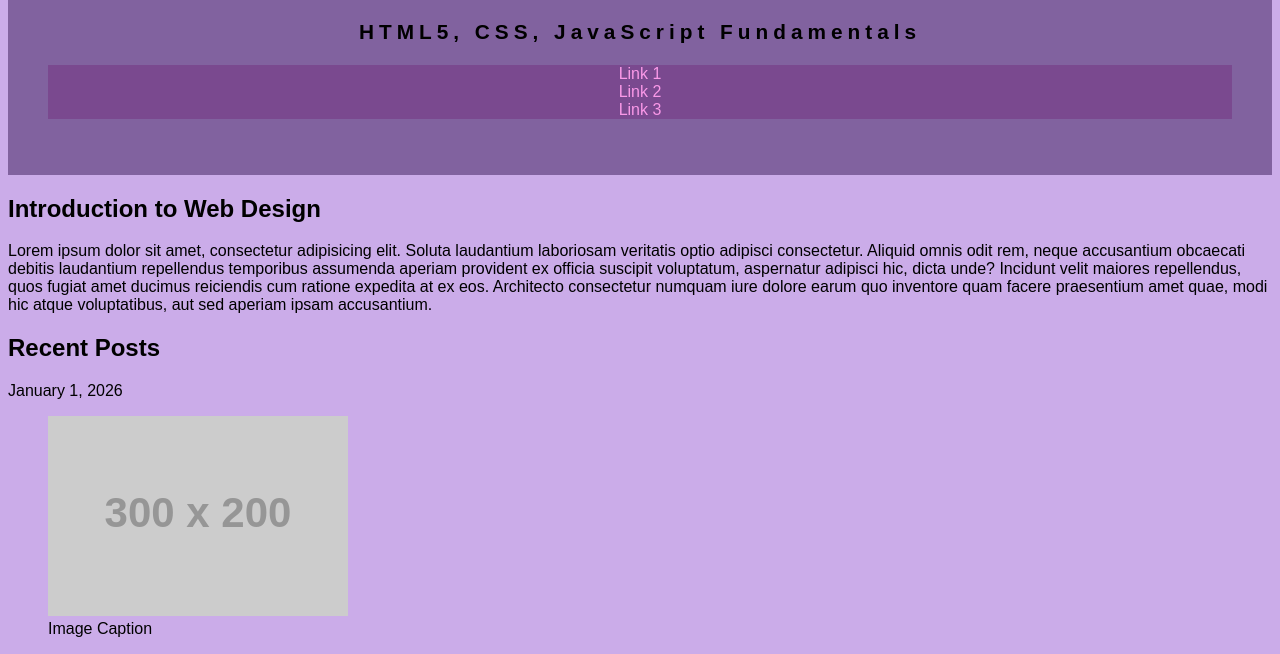
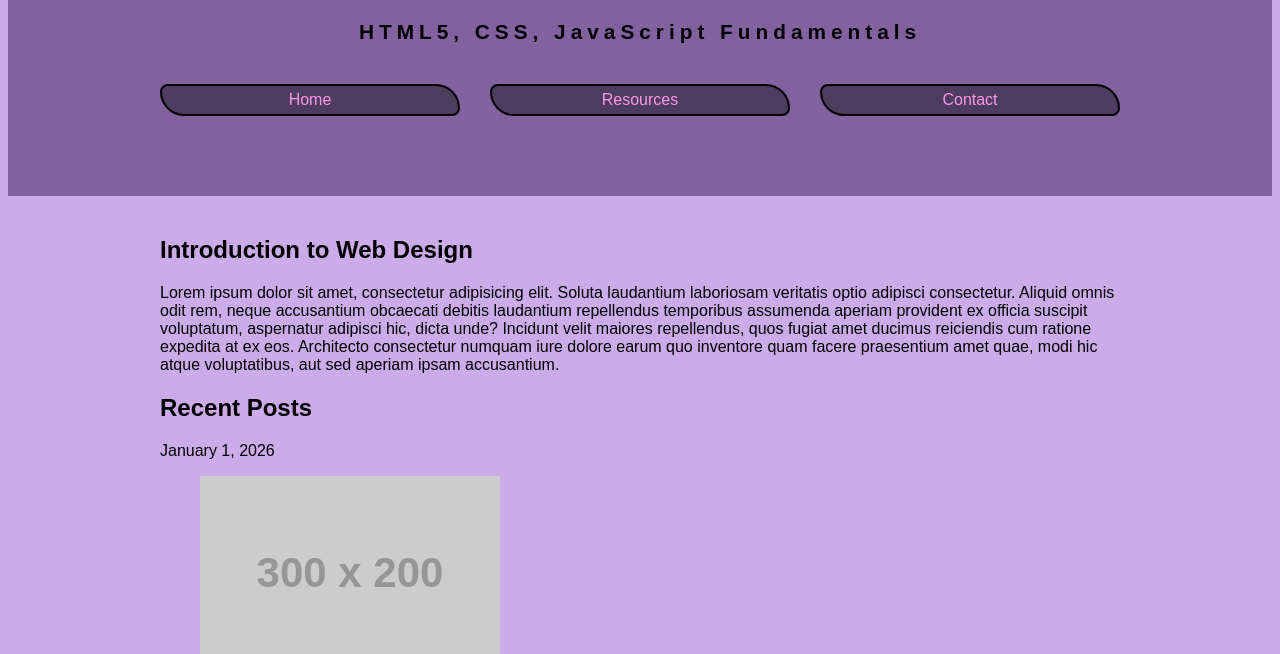
Before and after one commit to alexxusbrown0-gif/ifsc-1310, a plain HTML site: page css-demo/index.html in a window 1280 px wide. Shown: the part 108-762 px from the top of the page. Drawn offline with Linux system fonts and the light colour scheme; placeholder pictures from the web are drawn by us; a web font is replaced by a local one.

Commit message:
more work on css-demo

```diff
--- a/css-demo/assets/css/style.css
+++ b/css-demo/assets/css/style.css
@@ -21,6 +21,15 @@ html {
   white-space: nowrap;
   width: 1px;
 }
+
+/*------Utility Classes----*/
+.container{
+    width:80vw;
+    max-width:960px;
+    margin:40px auto;
+}
+
+
 
 body{
    background-color: rgb(203, 172, 233);
@@ -55,9 +64,35 @@ header.primary p.subtitle{
 
 nav.primary ul{
     padding:0;
-    background-color: rgb(122, 73, 143);
+    display:flex;
+    flex-direction: row;
+    justify-content:space-around;
+    gap:30px;
+
+
 }
 nav.primary ul li{
     list-style-type:none;
+    flex:1;
 }
-nav.primary ul li a{}
+nav.primary ul li a{
+    background-color:rgba(0,0,0,.4);
+    padding:5px 7.5px;
+    display:block;
+    border:2px solid #000;
+    border-radius:8px 25px;
+    transition:.5s;
+}
+
+nav.primary ul li a:hover{
+    background-color:rgba(0,0,0,.8);
+
+}
+/*-----Media Queries----*/
+
+@media screen and (max-width:500px){
+    nav.primary ul{
+        flex-direction: column;
+        gap:10px;
+}
+}
--- a/css-demo/index.html
+++ b/css-demo/index.html
@@ -24,9 +24,9 @@
     <p class="subtitle">HTML5, CSS, JavaScript Fundamentals</p>
     <nav class="primary container" aria-label="Primary">
       <ul>
-        <li><a href="#">Link 1</a></li>
-        <li><a href="#">Link 2</a></li>
-        <li><a href="#">Link 3</a></li>
+        <li><a href="#">Home</a></li>
+        <li><a href="#">Resources</a></li>
+        <li><a href="#">Contact</a></li>
       </ul>
     </nav>
   </header>
```
